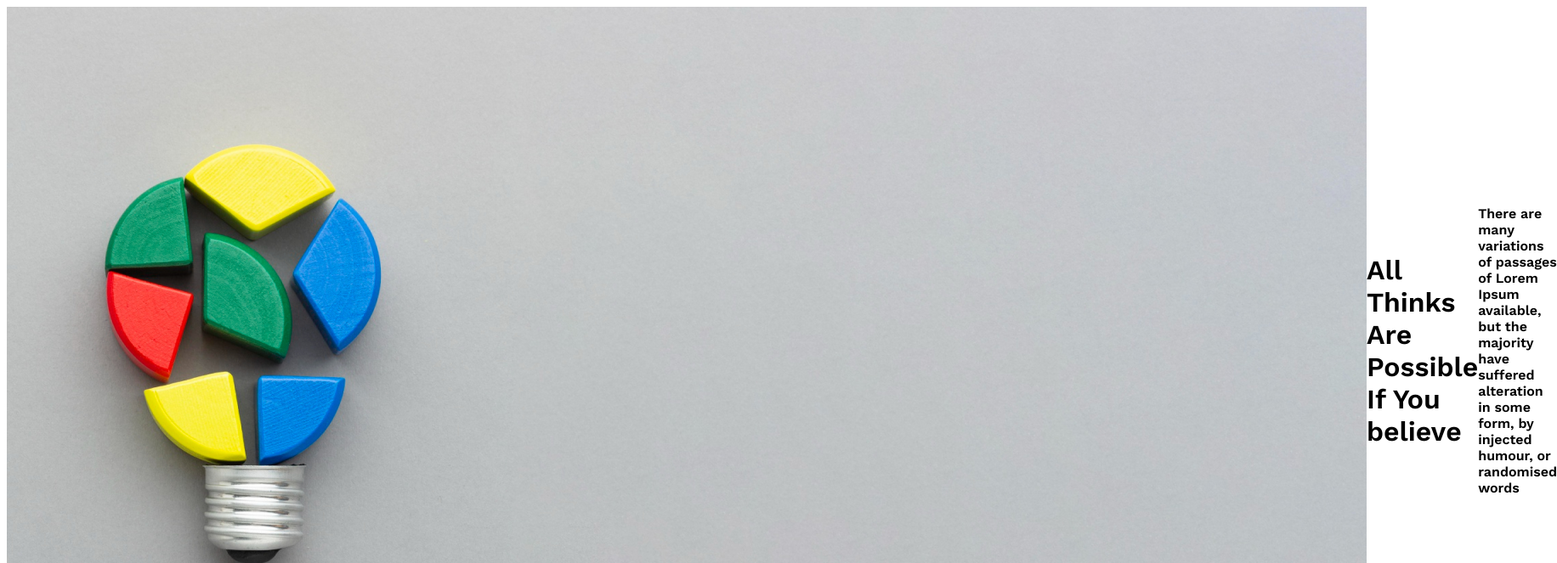
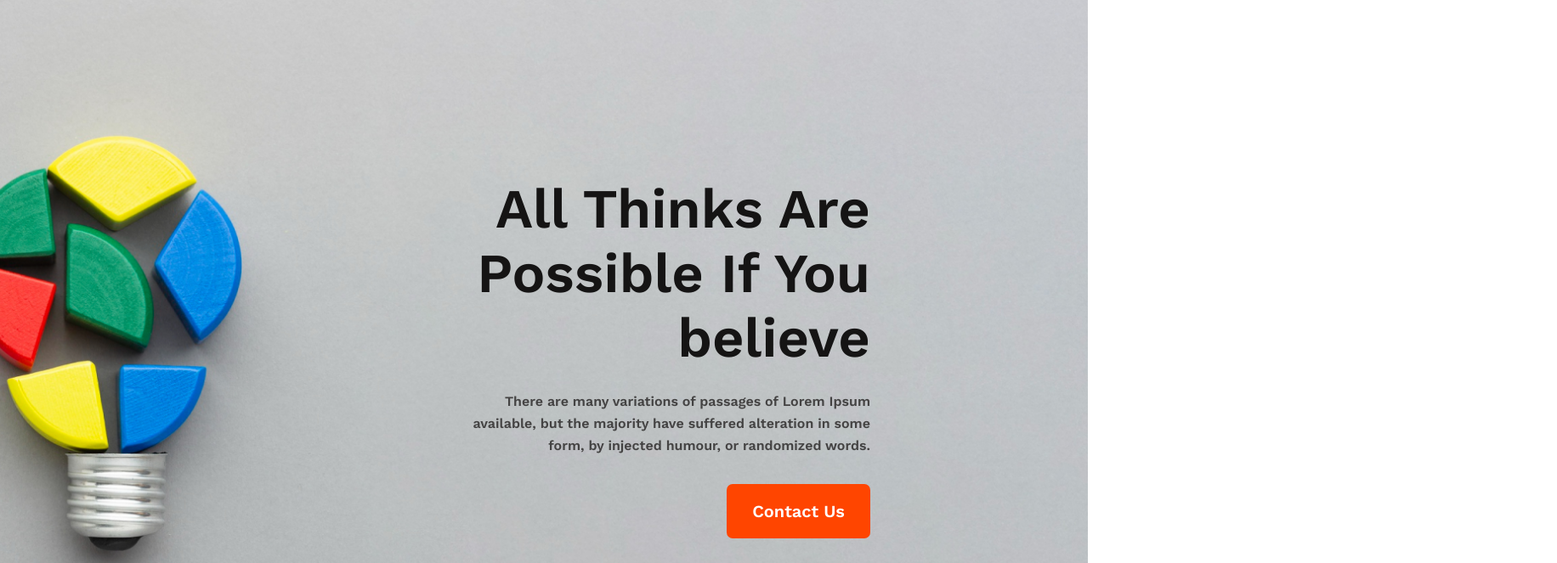
Before and after one commit to bdahsan1999wd/New-Year-New-Beginnings, a plain HTML site: page index.html in a window 1280 px wide. Shown: the top 663 px of the page at 85% size, 1832 px wide, since content can reach past the window. Drawn offline with nearby package versions, Linux system fonts and the light colour scheme.

Commit message:
heading section added

```diff
--- a/index.html
+++ b/index.html
@@ -12,13 +12,17 @@
 </head>
 <body>
 
+    <!-- heading section start -->
+
     <header>
-        <div class="banner-image">
-            <img src="images/banner/banner2.png" alt="">
+        <div class="banner-content">
             <h1>All Thinks Are<br>Possible If You<br>believe</h1>
-        <p>There are many variations of passages of Lorem Ipsum<br>available, but the majority have suffered alteration in some<br>form, by injected humour, or randomised words</p>
+            <p>There are many variations of passages of Lorem Ipsum<br> available, but the majority have suffered alteration in some<br>form, by injected humour, or randomized words.</p>
+            <button class="btn-primary">Contact Us</button>
         </div>
     </header>
 
+    <!-- main section start -->
+
 </body>
 </html>
--- a/styles/style.css
+++ b/styles/style.css
@@ -1,7 +1,40 @@
 *{
     font-family: 'Work Sans', sans-serif;
+    padding: 0;
+    margin: 0;
 }
-.banner-image{
-    display: flex;
-    align-items: center;
+header{
+    background-image: url(../images/banner/banner2.png);
+    min-height: 100vh;
+    position: relative;
+    background-position: center;
+    background-size: cover;
+    background-repeat: no-repeat;
 }
+.banner-content{
+    text-align: right;
+    position: absolute;
+    top: 26%;
+    right: 20%;
+    width: 525px;
+}
+.banner-content h1{
+    font-size: 65px;
+    font-weight: 700px;
+    padding-bottom: 24px;
+    color: #151414;
+}
+.banner-content p{
+    line-height: 26px;
+    padding-bottom: 32px;
+    color: #444343;
+}
+.btn-primary{
+    font-size: 20px;
+    padding: 20px 30px;
+    font-weight: 600;
+    background-color: orangered;
+    color: #FFFFFF;
+    border: none;
+    border-radius: 7px;
+}
```
